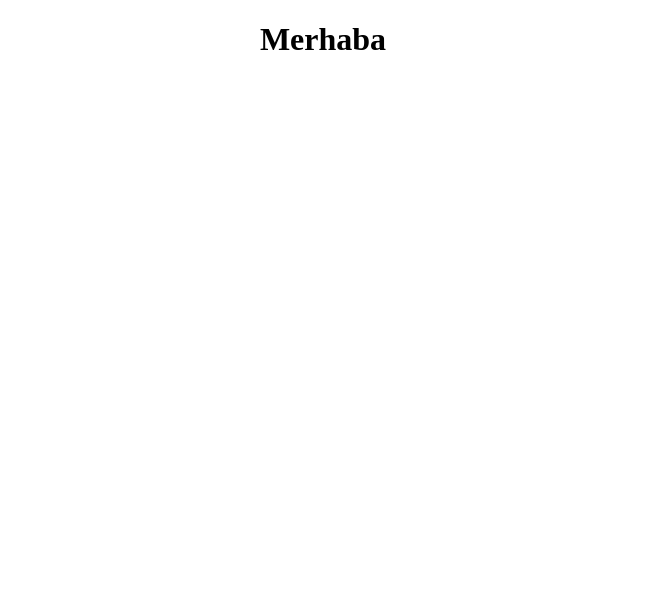
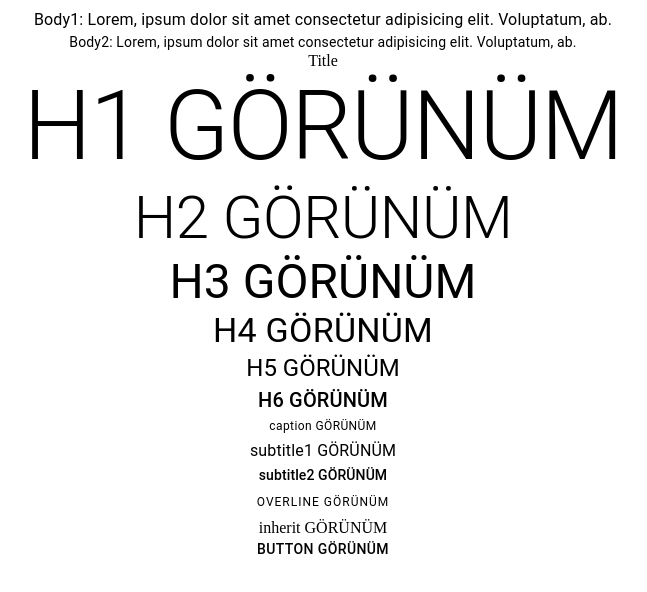
Before and after one commit to zaferonalan/MaterialUI-Lesson, a React (Vite) app: page / in a window 1280 px wide. Shown: the top 592 px of the page, without its empty margins (317-964 px from the left). Built offline with nearby package versions, Linux system fonts and the light colour scheme.

Commit message:
Typography

```diff
--- a/src/App.tsx
+++ b/src/App.tsx
@@ -1,10 +1,11 @@
 import './App.css'
+import LessonTypography from './components/Typeography/LessonTypography'
 
 function App() {
 
   return (
     <>
-      <h1>Merhaba</h1>
+      <LessonTypography/>
     </>
   )
 }
--- /dev/null
+++ b/src/components/Typeography/LessonTypography.tsx
@@ -0,0 +1,28 @@
+import { Typography } from "@mui/material"
+
+
+const LessonTypography = () => {
+  return (
+    <>
+        <Typography variant="body1">Body1: Lorem, ipsum dolor sit amet consectetur adipisicing elit. Voluptatum, ab.</Typography>
+        <Typography variant="body2">Body2: Lorem, ipsum dolor sit amet consectetur adipisicing elit. Voluptatum, ab.</Typography>
+
+        <div className="Title">Title</div>
+        <Typography variant="h1">H1 GÖRÜNÜM</Typography>
+        <Typography variant="h2">H2 GÖRÜNÜM</Typography>
+        <Typography variant="h3">H3 GÖRÜNÜM</Typography>
+        <Typography variant="h4">H4 GÖRÜNÜM</Typography>
+        <Typography variant="h5">H5 GÖRÜNÜM</Typography>
+        <Typography variant="h6">H6 GÖRÜNÜM</Typography>
+        <Typography variant="caption">caption GÖRÜNÜM</Typography>
+        <Typography variant="subtitle1">subtitle1 GÖRÜNÜM</Typography>
+        <Typography variant="subtitle2">subtitle2 GÖRÜNÜM</Typography>
+        <Typography variant="overline">overline GÖRÜNÜM</Typography>
+        <Typography variant="inherit">inherit GÖRÜNÜM</Typography>
+        <Typography variant="button">button GÖRÜNÜM</Typography>
+    </>
+
+  )
+}
+
+export default LessonTypography
```
